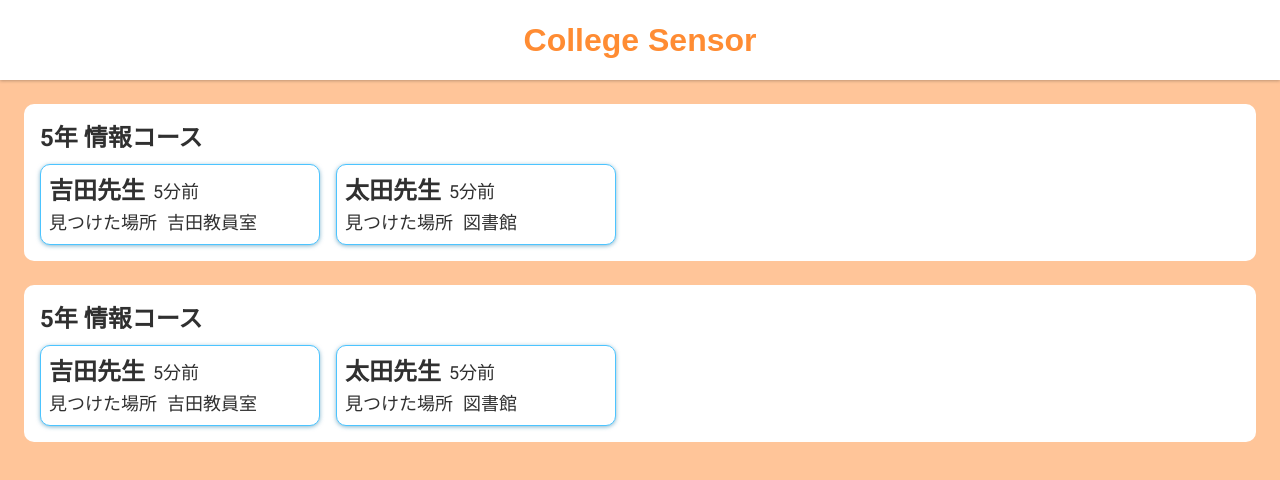
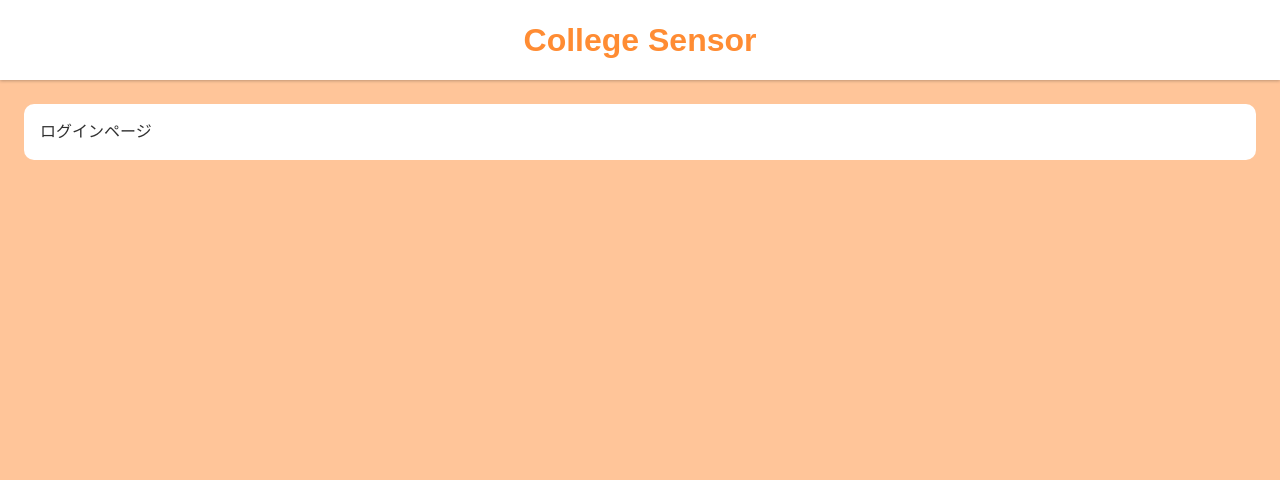
Before and after one commit to sensei-sensor/sensei-sensor-react, a React (Vite) app: page /login in a window 1280 px wide. Shown: the top 480 px of the page. Built offline with nearby package versions, Linux system fonts and the light colour scheme.

Commit message:
react-routerの設定とすこしルーティング

```diff
--- a/package.json
+++ b/package.json
@@ -28,6 +28,7 @@
   "dependencies": {
     "react": "^17.0.0",
     "react-dom": "^17.0.0",
+    "react-router": "^5.2.0",
     "react-router-dom": "^5.2.0"
   },
   "devDependencies": {
--- a/src/App.jsx
+++ b/src/App.jsx
@@ -1,7 +1,4 @@
 import React from "react";
-import "./css/reset.css";
-import "./css/common.css";
-import "./css/styles.css";
 import ViewPage from "./pages/ViewPage";
 
 function App() {
--- a/src/main.jsx
+++ b/src/main.jsx
@@ -1,12 +1,20 @@
 import React from "react";
 import ReactDOM from "react-dom";
-import App from "./App";
 import Header from "./components/Header";
+import { BrowserRouter as Router, Route } from "react-router-dom";
+import ViewPage from "./pages/ViewPage";
+import LoginPage from "./pages/LoginPage";
+import "./css/reset.css";
+import "./css/common.css";
+import "./css/styles.css";
 
 ReactDOM.render(
   <React.StrictMode>
     <Header />
-    <App />
+    <Router>
+      <Route exact path={"/"} component={ViewPage} />
+      <Route exact path={"/login"} component={LoginPage} />
+    </Router>
   </React.StrictMode>,
   document.getElementById("root")
 );
--- /dev/null
+++ b/src/pages/LoginPage.jsx
@@ -0,0 +1,5 @@
+import React from "react";
+
+export default function LoginPage() {
+  return <div className={"container"}>ログインページ</div>;
+}
```
Also changed, not shown: 1 other file (tests, documents, lock files or other folders).
